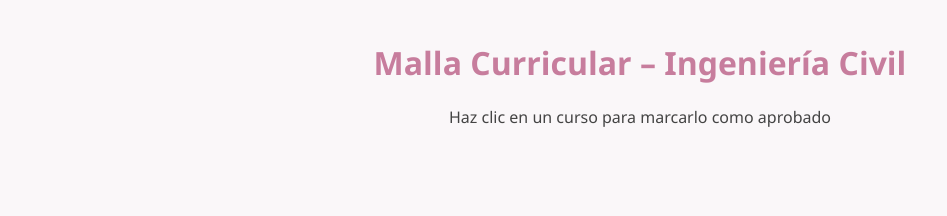
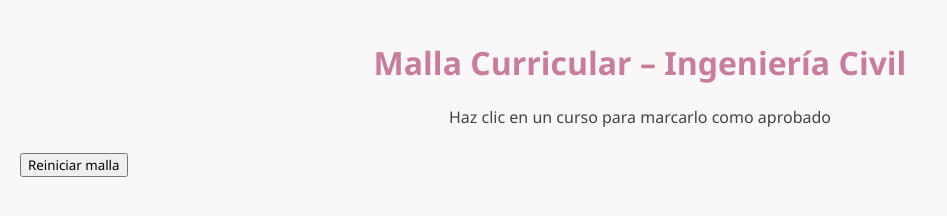
Before and after one commit to perezcardenasdaf/Malla-Curricular-Ingenier-a-Civil, a plain HTML site: page index.html in a window 1280 px wide. Shown: the whole page, without its empty margins (0-947 px from the left). Drawn offline with Linux system fonts and the light colour scheme.

Commit message:
Update index.html

```diff
--- a/index.html
+++ b/index.html
@@ -10,6 +10,8 @@
 <h1>Malla Curricular – Ingeniería Civil</h1>
 <p class="subtitulo">Haz clic en un curso para marcarlo como aprobado</p>
 
+<button id="reset">Reiniciar malla</button>
+
 <div id="malla"></div>
 
 <div id="mensaje" class="mensaje oculto"></div>
```
